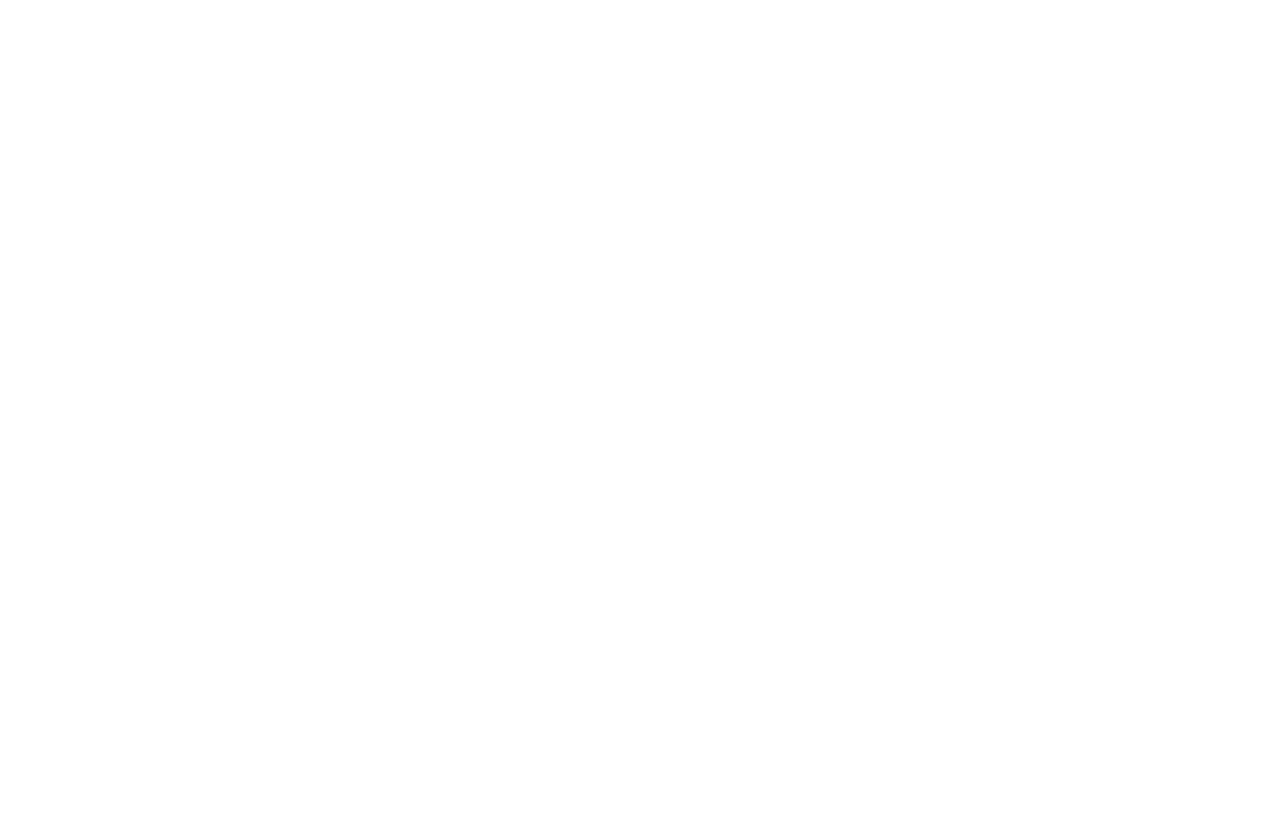
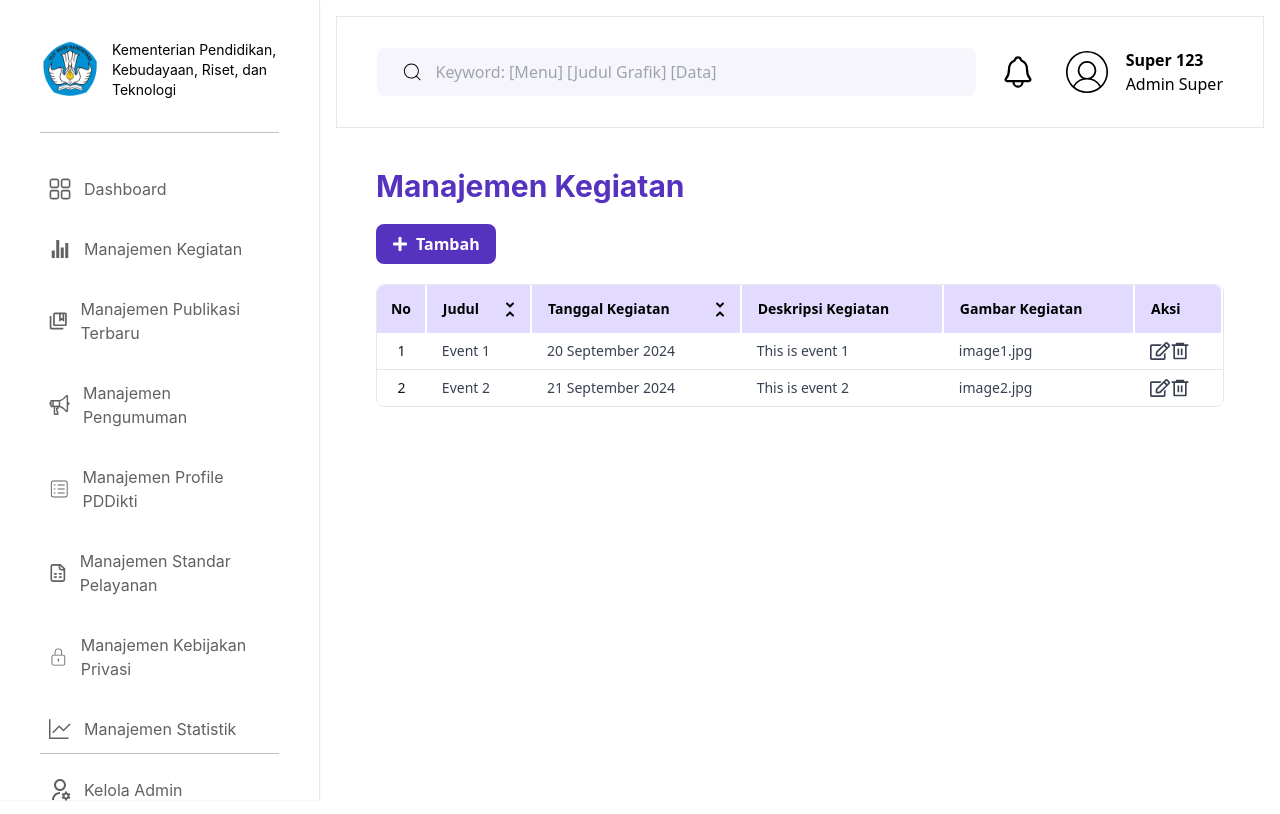
Before and after one commit to nulitas/cms-pddikti, a React (Vite) app: page /manajemen-kegiatan in a window 1280 px wide. Before the commit this address had no page. Built offline with nearby package versions, Linux system fonts and the light colour scheme.

Commit message:
Adding ManajemenKegiatan page

```diff
--- a/src/App.tsx
+++ b/src/App.tsx
@@ -1,7 +1,7 @@
 import { BrowserRouter as Router, Routes, Route } from "react-router-dom";
 import Sidebar from "./components/Sidebar";
 import Dashboard from "./pages/Dashboard";
-import Table from "./components/Table";
+import ManajemenKegiatan from "./pages/ManajemenKegiatan";
 const App: React.FC = () => {
   return (
     <div>
@@ -9,7 +9,7 @@
         <Routes>
           <Route path="/" element={<Sidebar />}>
             <Route index element={<Dashboard />} />
-            <Route path="table" element={<Table />} />
+            <Route path="manajemen-kegiatan" element={<ManajemenKegiatan />} />
           </Route>
         </Routes>
       </Router>
--- a/src/components/Sidebar.tsx
+++ b/src/components/Sidebar.tsx
@@ -49,7 +49,9 @@
               icon={IoIosStats}
               label="Manajemen Kegiatan"
               isActive={activeButton === "Manajemen Kegiatan"}
-              onClick={() => handleSetActive("Manajemen Kegiatan", "/table")}
+              onClick={() =>
+                handleSetActive("Manajemen Kegiatan", "/manajemen-kegiatan")
+              }
             />
             <SideButton
               icon={MdOutlineCollectionsBookmark}
@@ -60,14 +62,19 @@
               }
               isActive={activeButton === "Manajemen Publikasi Terbaru"}
               onClick={() =>
-                handleSetActive("Manajemen Publikasi Terbaru", "/table")
+                handleSetActive(
+                  "Manajemen Publikasi Terbaru",
+                  "/manajemen-kegiatan"
+                )
               }
             />
             <SideButton
               icon={IoMegaphoneOutline}
               label="Manajemen Pengumuman"
               isActive={activeButton === "Manajemen Pengumuman"}
-              onClick={() => handleSetActive("Manajemen Pengumuman", "/table")}
+              onClick={() =>
+                handleSetActive("Manajemen Pengumuman", "/manajemen-kegiatan")
+              }
             />
             <SideButton
               icon={CiViewList}
@@ -78,7 +85,10 @@
               }
               isActive={activeButton === "Manajemen Profile PDDikti"}
               onClick={() =>
-                handleSetActive("Manajemen Profile PDDikti", "/table")
+                handleSetActive(
+                  "Manajemen Profile PDDikti",
+                  "/manajemen-kegiatan"
+                )
               }
             />
             <SideButton
@@ -90,7 +100,10 @@
               }
               isActive={activeButton === "Manajemen Standar Pelayanan"}
               onClick={() =>
-                handleSetActive("Manajemen Standar Pelayanan", "/table")
+                handleSetActive(
+                  "Manajemen Standar Pelayanan",
+                  "/manajemen-kegiatan"
+                )
               }
             />
             <SideButton
@@ -102,14 +115,19 @@
               }
               isActive={activeButton === "Manajemen Kebijakan Privasi"}
               onClick={() =>
-                handleSetActive("Manajemen Kebijakan Privasi", "/table")
+                handleSetActive(
+                  "Manajemen Kebijakan Privasi",
+                  "/manajemen-kegiatan"
+                )
               }
             />
             <SideButton
               icon={GoGraph}
               label="Manajemen Statistik"
               isActive={activeButton === "Manajemen Statistik"}
-              onClick={() => handleSetActive("Manajemen Statistik", "/table")}
+              onClick={() =>
+                handleSetActive("Manajemen Statistik", "/manajemen-kegiatan")
+              }
             />
           </div>
         </div>
@@ -119,7 +137,9 @@
             icon={RiUserSettingsLine}
             label="Kelola Admin"
             isActive={activeButton === "Kelola Admin"}
-            onClick={() => handleSetActive("Kelola Admin", "/table")}
+            onClick={() =>
+              handleSetActive("Kelola Admin", "/manajemen-kegiatan")
+            }
           />
         </div>
       </div>
--- a/src/components/Table.tsx
+++ b/src/components/Table.tsx
@@ -51,10 +51,7 @@
   };
 
   return (
-    <div className="m-10">
-      <h1 className="flex text-3xl font-bold text-primary-main font-inter">
-        Manajemen Kegiatan
-      </h1>
+    <>
       <div className="my-5">
         <Button
           text="Tambah"
@@ -140,7 +137,7 @@
           </tbody>
         </table>
       </div>
-    </div>
+    </>
   );
 };
 
--- a/src/pages/Dashboard.tsx
+++ b/src/pages/Dashboard.tsx
@@ -1,15 +1,17 @@
 import { Modal, SuccessModal, WarningModal } from "../components/ui/Modal";
 const Dashboard: React.FC = () => {
   return (
-    <>
-      <h1 className="flex  text-2xl font-semibold">Dashboard</h1>
+    <div className="m-10">
+      <h1 className="flex text-3xl font-bold text-primary-main font-inter">
+        Dashboard
+      </h1>
       <Modal info="Show Modal">
         <SuccessModal info="Data berhasil disimpan!" />
       </Modal>
       <Modal info="Delete Modal">
         <WarningModal info="data ini" />
       </Modal>
-    </>
+    </div>
   );
 };
 
--- /dev/null
+++ b/src/pages/ManajemenKegiatan.tsx
@@ -0,0 +1,15 @@
+import Table from "../components/Table";
+
+const ManajemenKegiatan: React.FC = () => {
+  return (
+    <div className="m-10">
+      <h1 className="flex text-3xl font-bold text-primary-main font-inter">
+        Manajemen Kegiatan
+      </h1>
+
+      <Table />
+    </div>
+  );
+};
+
+export default ManajemenKegiatan;
```
